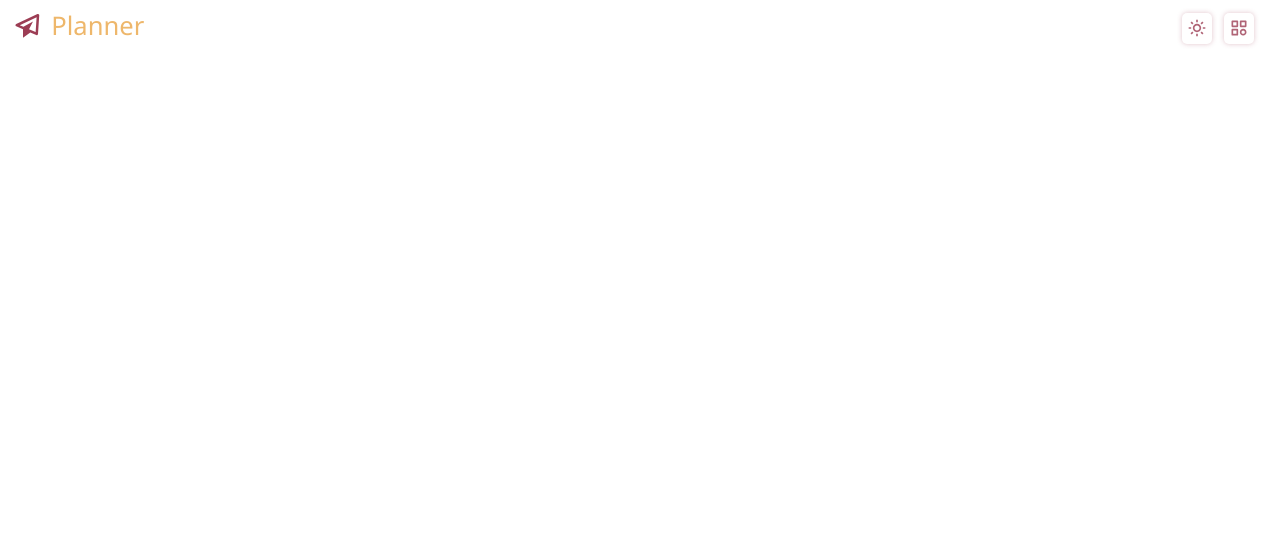
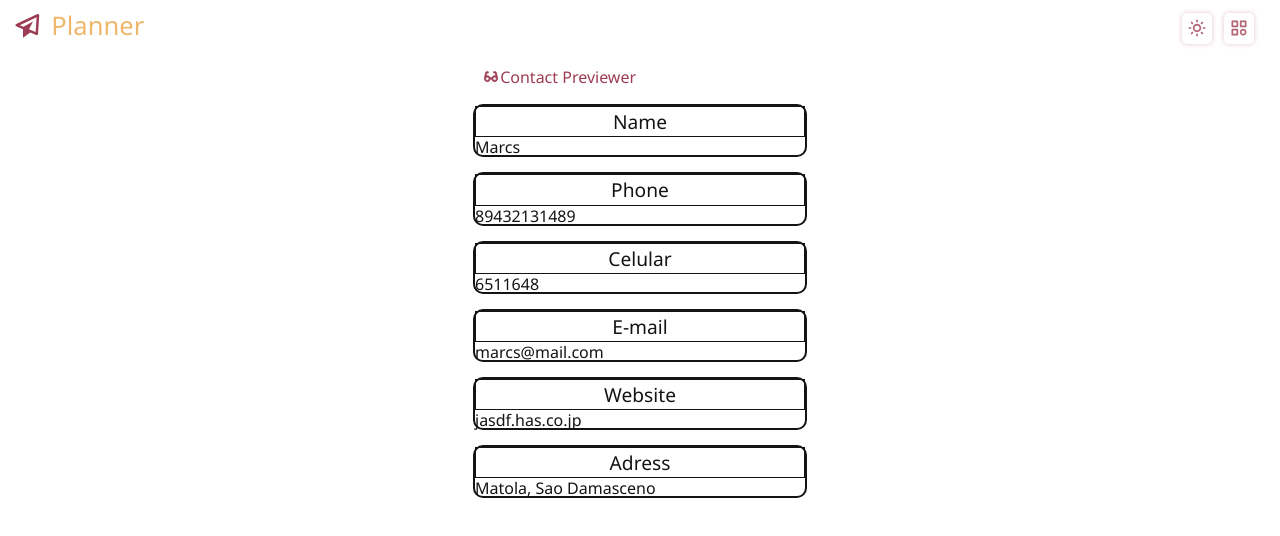
Before and after one commit to KainNhantumbo/Planner-App, a React (Create React App) app: page /contacts/previewer in a window 1280 px wide. Before the commit this address had no page. Shown: the top 536 px of the page. Built offline with nearby package versions, Linux system fonts and the light colour scheme.

Commit message:
Feature: added items struture to Contact Previewer component

```diff
--- a/src/App.js
+++ b/src/App.js
@@ -15,6 +15,7 @@ import {
 import { HeaderContainer } from './styles/header';
 import Contacts from './pages/Contacts';
 import ContactsForm from './pages/ContactsForm';
+import ContactPreviewer from './pages/ContactPreviwer';
 import Home from './pages/Home';
 import { ThemeProvider } from 'styled-components';
 
@@ -34,7 +35,7 @@ function App() {
 			? setIconMode({ icon: <BiMoon />, name: 'moon' })
 			: setIconMode({ icon: <BiSun />, name: 'sun' });
 	};
-	console.log('the')
+
 
 	return (
 		<>
@@ -89,6 +90,7 @@ function App() {
 				<Route path='/' element={<Home />} />
 				<Route path='/contacts' element={<Contacts />} />
 				<Route path='/contacts/add' element={<ContactsForm />} />
+				<Route path='/contacts/previewer' element={<ContactPreviewer />} />
 			</Routes>
 		</>
 	);
--- a/src/pages/ContactPreviwer.jsx
+++ b/src/pages/ContactPreviwer.jsx
@@ -1,15 +1,86 @@
-import { Container } from "../styles/contactPreviwer";
+import { Container } from '../styles/contactPreviwer';
+import { BiGlasses } from 'react-icons/bi';
 
-const ContactPreviwer = () => {
+const ContactPreviewer = () => {
+	const id = {
+		id: 237498,
+		name: 'Marcs',
+		surname: 'Lobster',
+		phone: 89432131489,
+		celular: 6511648,
+		email: 'marcs@mail.com',
+		website: 'jasdf.has.co.jp',
+		adress: 'Matola, Sao Damasceno',
+	};
+
+	const Name = () =>
+		!id.name ? null : (
+			<li key={'name'}>
+				<span>Name</span>
+				<div>{id.name}</div>
+			</li>
+		);
+
+	const Phone = () =>
+		!id.phone ? null : (
+			<li key={'phone'}>
+				<span>Phone</span>
+				<div>{id.phone}</div>
+			</li>
+		);
+
+	const Celular = () =>
+		!id.celular ? null : (
+			<li key={'celular'}>
+				<span>Celular</span>
+				<div>{id.celular}</div>
+			</li>
+		);
+
+	const Email = () =>
+		!id.email ? null : (
+			<li key={'email'}>
+				<span>E-mail</span>
+				<div>{id.email}</div>
+			</li>
+		);
+
+	const Website = () =>
+		!id.website ? null : (
+			<li key={'website'}>
+				<span>Website</span>
+				<div>{id.website}</div>
+			</li>
+		);
+
+	const Adress = () =>
+		!id.adress ? null : (
+			<li key={'adress'}>
+				<span>Adress</span>
+				<div>{id.adress}</div>
+			</li>
+		);
+
 	return (
 		<Container>
+			<div className='head'>
+				<span>
+					{<BiGlasses />}
+					Contact Previewer
+				</span>
+			</div>
 			<section>
-        <div>
-          <span>Contact Previewer</span>
-        </div>
+				<ul>
+					<Name />
+					<Phone />
+					<Celular />
+					<Email />
+					<Website />
+					<Adress />
+				</ul>
 			</section>
 		</Container>
 	);
-}
+};
 
-export default ContactPreviwer;
+export default ContactPreviewer;
--- a/src/pages/Contacts.jsx
+++ b/src/pages/Contacts.jsx
@@ -4,6 +4,11 @@ import { MdAccountCircle } from 'react-icons/md';
 import { contactsDB } from '../scripts/contactsdb';
 
 const Contacts = () => {
+	const onClickHandler = (e) => {
+		console.log(e.target.id);
+		window.location.assign('/contacts/previewer');
+	};
+
 	return (
 		<ContactsContainer>
 			<div>
@@ -15,14 +20,19 @@ const Contacts = () => {
 					<a href='/contacts/add'>{<BiPlus />}</a>
 				</button>
 				<section>
-					{<BiSearch className='searchIcon'/>}
+					{<BiSearch className='searchIcon' />}
 					<input type='search' name='search' placeholder='Search contacts' />
 				</section>
 			</div>
 
 			{contactsDB.map((contact) => {
 				return (
-					<div key={contact.id} className='contact-section'>
+					<div
+						key={contact.id}
+						id={contact.id}
+						className='contact-section'
+						onClick={onClickHandler}
+					>
 						<div>{!contact.image ? <MdAccountCircle /> : contact.image}</div>
 						<section>
 							<span>{contact.name + ' ' + contact.surname}</span>
--- a/src/styles/contactPreviwer.js
+++ b/src/styles/contactPreviwer.js
@@ -2,6 +2,65 @@ import styled from 'styled-components';
 import { colors } from './colors';
 
 export const Container = styled.article`
+	@keyframes enterAnime {
+		from {
+			transform: scale(0);
+		}
+		to {
+			transform: scale(1);
+		}
+	}
+	animation: enterAnime 300ms ease-out forwards;
+	padding: 0.5em;
+	margin: 0 auto;
 	width: 100%;
 	max-width: 350px;
+	position: relative;
+
+	.head {
+		margin-bottom: 1.2em;
+		padding: 0 0.5em;
+		color: rgb(${colors.primaryColor});
+		position: relative;
+
+		span {
+			position: relative;
+			padding: 0 1.2em;
+			font-weight: 500;
+
+			svg {
+				position: absolute;
+				left: 2px;
+				stroke-width: 1px;
+			}
+		}
+	}
+
+	section {
+		color: rgb(${colors.textColor});
+
+		ul, li{
+			display: flex;
+			justify-content: flex-start;
+			flex-direction: column;
+			gap: 15px;
+
+			li {
+				border: 2px solid;
+				border-radius: 10px;
+				gap: 2px;
+
+				span {
+					font-size: 1.2rem;
+					font-weight: 500;
+					text-align: center;
+					border: 1px solid;
+					padding: 5px;
+				}
+
+				div {
+				}
+			}
+		}
+	}
 `;
--- a/src/styles/contacts.js
+++ b/src/styles/contacts.js
@@ -22,6 +22,7 @@ export const ContactsContainer = styled.section`
 		padding: 0 0.5em;
 		color: rgb(${colors.primaryColor});
 		position: relative;
+
 
 		span {
 			position: relative;
```
Lines whose indentation alone changed are shown as unchanged.
